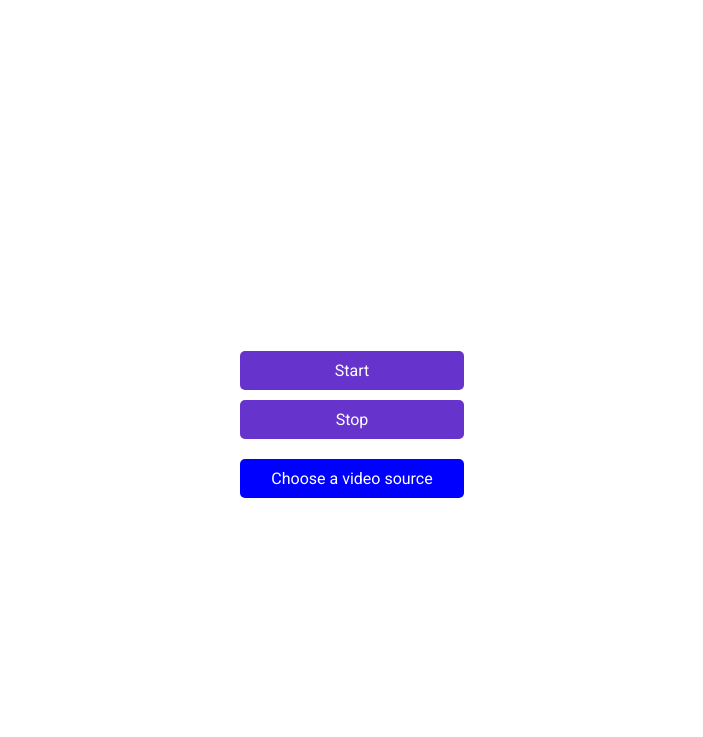
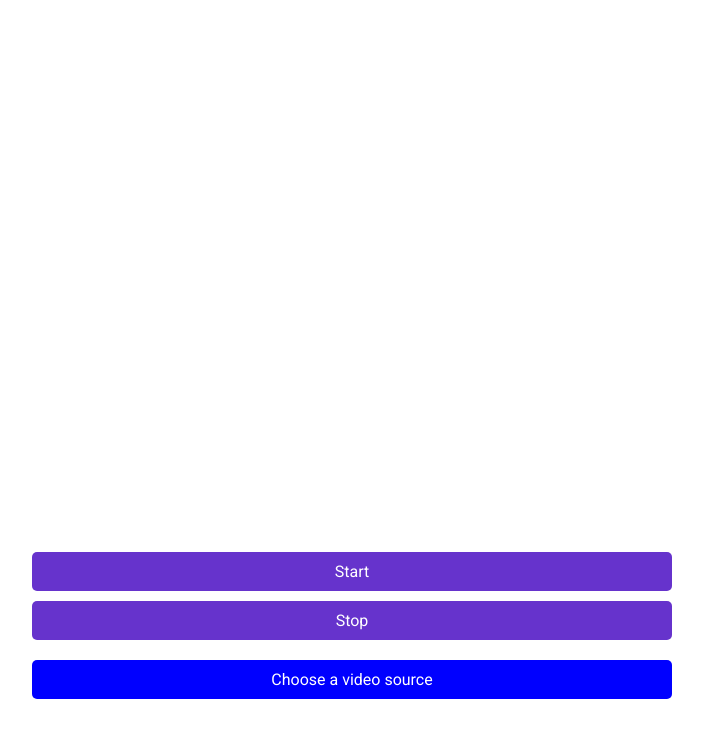
Before and after one commit to r3nanp/screen-recorder, an Electron app: page src/index.html in a window 1280 px wide. Shown: the part 105-842 px from the top of the page, without its empty margins (288-991 px from the left). Before the commit the page ends 820 px from the top, so only its background shows below. Drawn offline with Linux system fonts and the light colour scheme.

Commit message:
style: refactor

```diff
--- a/src/index.css
+++ b/src/index.css
@@ -3,9 +3,9 @@
   margin: 0;
   box-sizing: border-box;
 }
+
 body {
   color: #e1e1e6;
-  -webkit-font-smoothing: antialiased;
   font-family: 'Roboto', sans-serif;
 }
 
@@ -24,23 +24,17 @@ h1{
   font-weight: 700;
 }
 
-div {
-  height: 100vh;
-  display: flex;
-  flex-direction: column;
-  align-items: center;
-  justify-content: center;
-}
-
 #main {
   display: flex;
   flex-direction: column;
   align-items: center;
   justify-content: center;
+
+  height: 100vh;
 }
 
 button {
-  width: 70%;
+  width: 50%;
   border-radius: 5px;
   padding: 10px;
   background: #6633cc;
@@ -48,7 +42,7 @@ button {
   cursor: pointer;
   border: none;
   outline: none;
-  transition: 0.5;
+  transition: 0.3s;
 }
 
 button:hover {
@@ -60,11 +54,11 @@ button + button {
 }
 
 #selectBtn {
-  margin-top: 20px;
+  margin: 20px 0;
   background: blue;
   border: none;
   outline: none;
-  transition: 0.5;
+  transition: 0.3s;
 }
 
 #selectBtn:hover {
```
